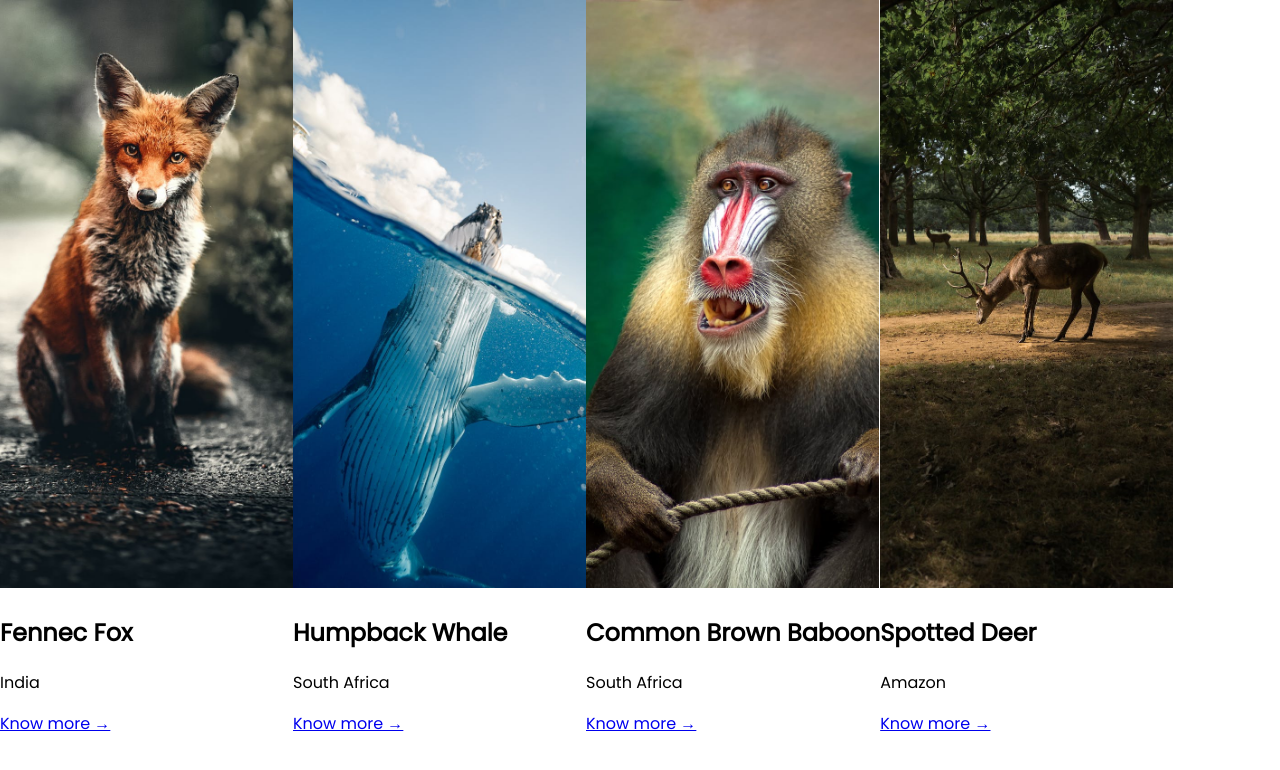
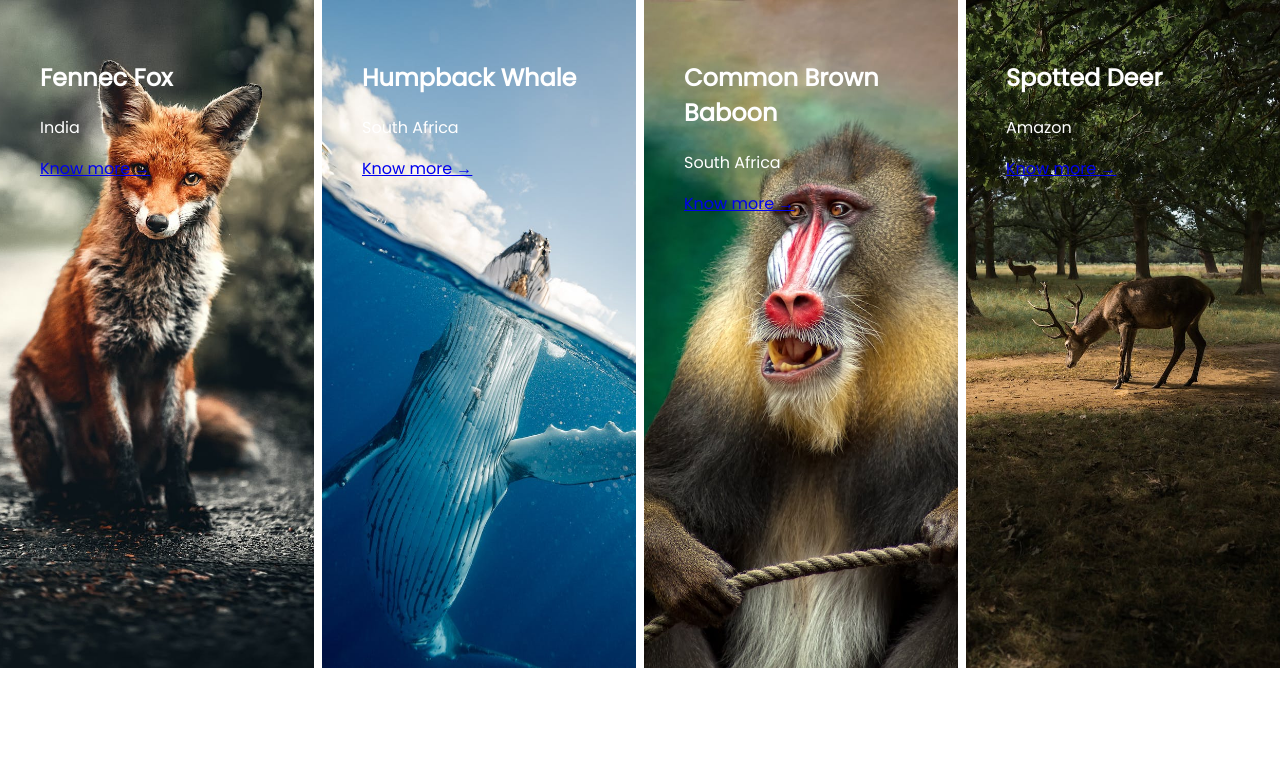
Before and after one commit to nguwenezapchristian/Interactive-Photo_Gallery, a plain HTML site: page index.html in a window 1280 px wide. Drawn offline with Linux system fonts and the light colour scheme.

Commit message:
made each photo the background of each div

```diff
--- a/index.html
+++ b/index.html
@@ -12,28 +12,32 @@
     <!-- The gallery container -->
 
     <div class="gallery">
-        <div class="gallery-item">
-            <img src="gallery/fennec fox.jpeg" alt="fennec fox">
+        <div class="gallery-item" style="background-image: url('gallery/fennec fox.jpeg');">
+            <div class="info">
                 <h2>Fennec Fox</h2>
                 <p>India</p>
+            </div>
             <a href="#">Know more &#8594</a>
         </div>
-        <div class="gallery-item">
-            <img src="gallery/humpback whale.jpeg" alt="humpback whale">
+        <div class="gallery-item" style="background-image: url('gallery/humpback\ whale.jpeg');">
+            <div class="info">
                 <h2>Humpback Whale</h2>
                 <p>South Africa</p>
+            </div>
             <a href="#">Know more &#8594</a>
         </div>
-        <div class="gallery-item">
-            <img src="gallery/common brown baboon.jpeg" alt="common brown baboon">
+        <div class="gallery-item" style="background-image: url(gallery/common\ brown\ baboon.jpeg);">
+            <div class="info">
                 <h2>Common Brown Baboon</h2>
                 <p>South Africa</p>
+            </div>
             <a href="#">Know more &#8594</a>
         </div>
-        <div class="gallery-item">
-            <img src="gallery/spotted deer.jpeg" alt="spotted deer">
+        <div class="gallery-item" style="background-image: url('gallery/spotted\ deer.jpeg');">
+            <div class="info">
                 <h2>Spotted Deer</h2>
                 <p>Amazon</p>
+            </div>
             <a href="#">Know more &#8594</a>
         </div>
     </div>
--- a/styles.css
+++ b/styles.css
@@ -7,14 +7,18 @@ body {
 
 .gallery {
     display: flex;
+    gap: 8px;
     /* height: 100vh; */
 }
 .gallery-item {
     font-family: 'Poppins';
-}
-
-img {
     width: 293px;
     height: 588px;
-    object-fit: cover;
+    background-size: cover;
+    background-position: center;
+    /* display: flex;
+    flex-direction: column;
+    justify-content: space-between; */
+    padding: 40px;
+    color: white;
 }
```
Lines whose indentation alone changed are shown as unchanged.
